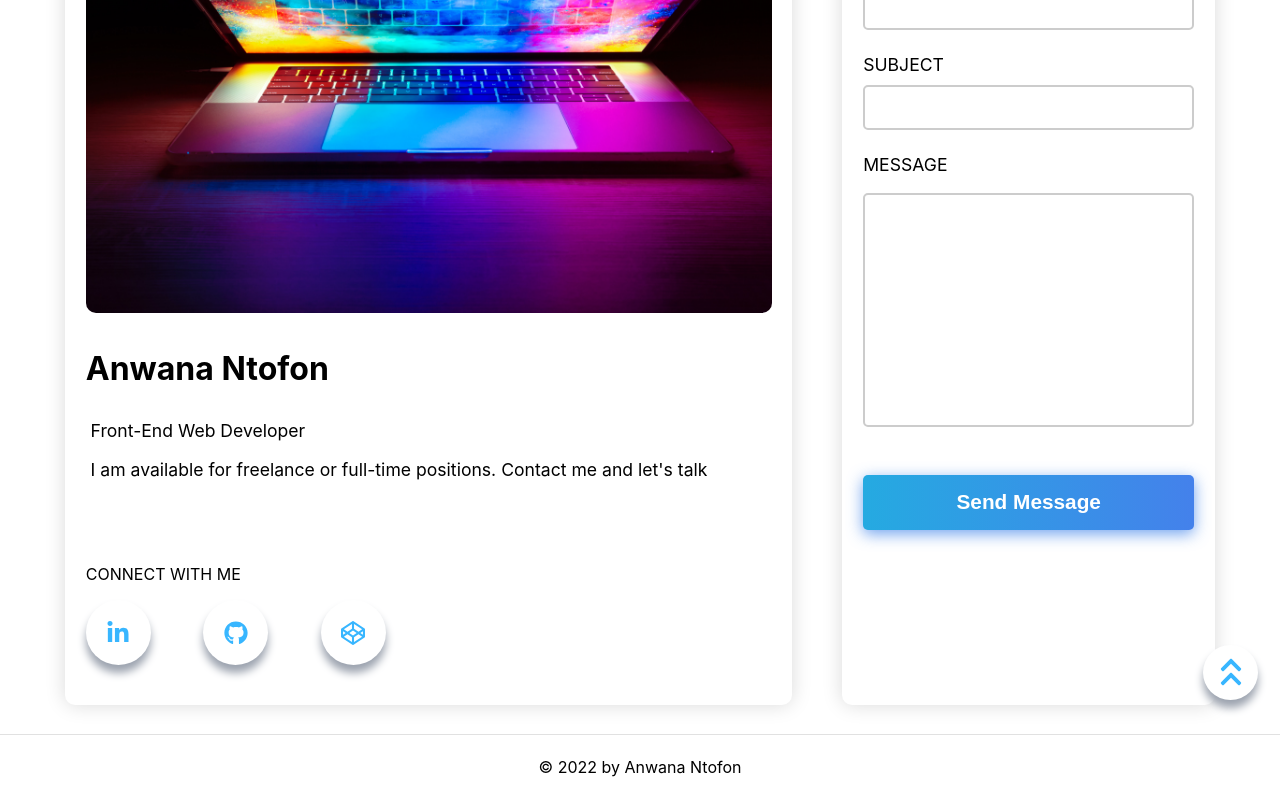
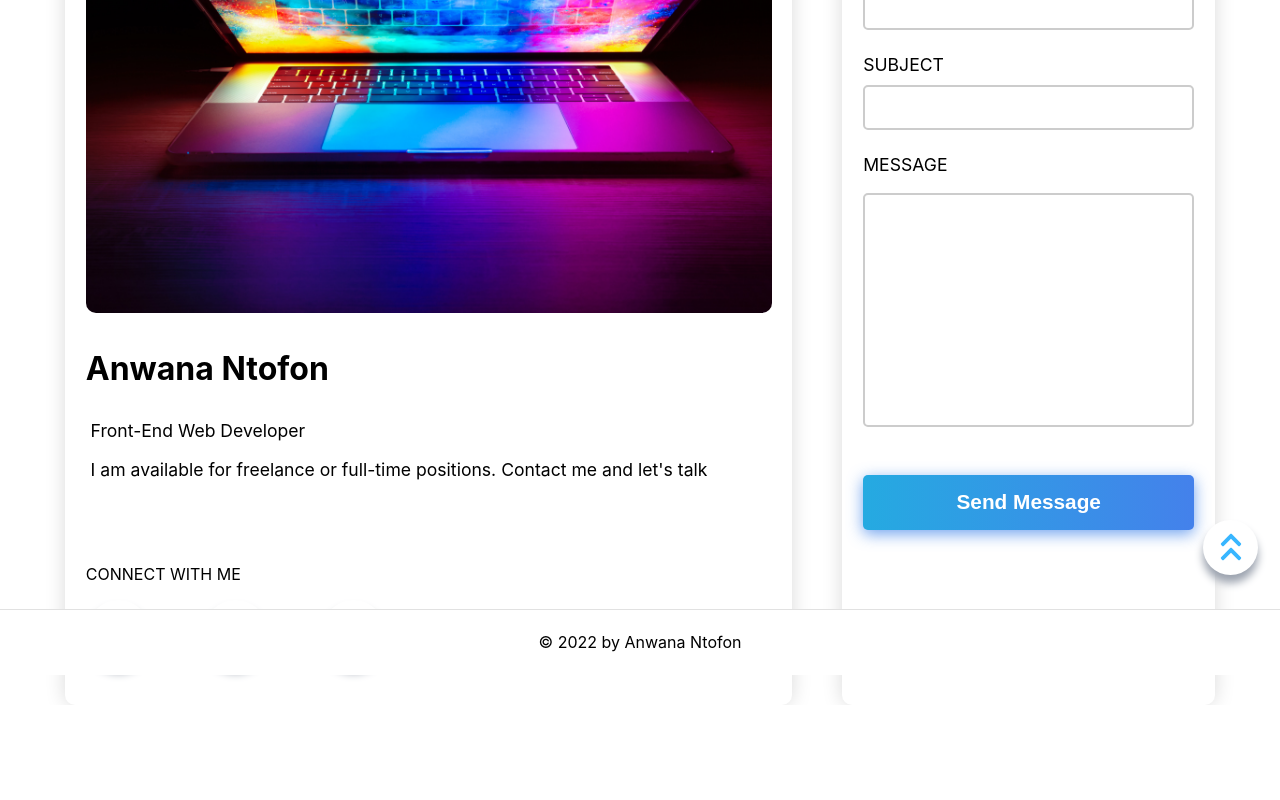
Before and after one commit to antofon/portfolio-v3, a Next.js app: page / in a window 1280 px wide. Shown: the part 4061-4861 px from the top of the page. After the commit the page ends 4766 px from the top, so only its background shows below. Built offline with nearby package versions, Linux system fonts and the light colour scheme.

Commit message:
Update URL checks and spacing for Footer

```diff
--- a/components/Footer.tsx
+++ b/components/Footer.tsx
@@ -19,8 +19,8 @@ const Footer = () => {
       router.asPath === '/experience/personal/wikipedia' ||
       router.asPath === '/experience/personal/twitch' ||
       router.asPath === '/experience/work/guru' ||
-      router.asPath === '/experience/work/meta' ||
-      router.asPath === '/experience/work/artdotcom'
+      router.asPath === '/experience/work/facebook' ||
+      router.asPath === '/experience/work/art'
     ) {
       setHomePageFooter(false);
     } else {
@@ -31,8 +31,8 @@ const Footer = () => {
     if (
       router.asPath === '/' ||
       router.asPath === '/experience/work/guru' ||
-      router.asPath === '/experience/work/meta' ||
-      router.asPath === '/experience/work/artdotcom'
+      router.asPath === '/experience/work/facebook' ||
+      router.asPath === '/experience/work/art'
     ) {
       setIsWorkFooter(true);
     } else if (
--- a/styles/Footer.module.css
+++ b/styles/Footer.module.css
@@ -45,13 +45,13 @@
 
 @media screen and (min-width: 900px) {
   .footerHomepage {
-    margin-top: 44rem;
+    margin-top: 38rem;
     padding: 1.4rem 0;
   }
 }
 
 @media screen and (min-width: 1008px) {
   .footerHomepage {
-    margin: 275px 0 0 0;
+    margin: 150px 0 0 0;
   }
 }
```
